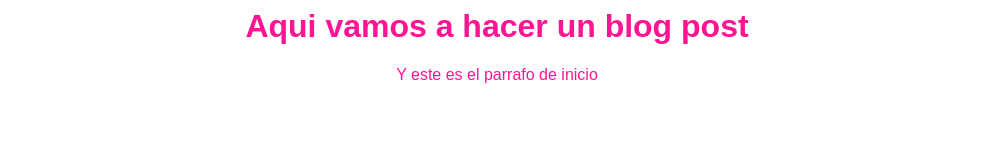
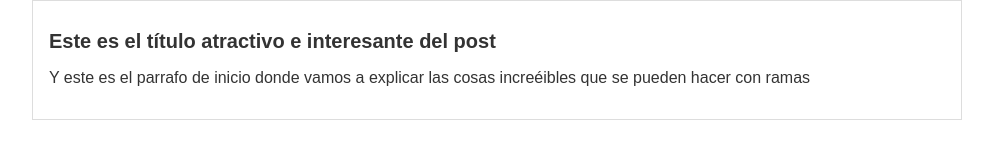
Before and after one commit to josrodram/hyperblog, a plain HTML site: page blogpost.html in a window 1280 px wide. Shown: the whole page, without its empty margins (143-1136 px from the left). Drawn offline with Linux system fonts and the light colour scheme.

Commit message:
commit al master del blogpost en su version mas reciente

```diff
--- a/blogpost.html
+++ b/blogpost.html
@@ -4,7 +4,11 @@
         <link rel="stylesheet" href="css/estilos.css" />
     </head>
     <body>
-        <h1>Aqui vamos a hacer un blog post</h1>
-        <p>Y este es el parrafo de inicio</p>
+        <div id="container">
+            <div id="post">
+                <h1>Este es el título atractivo e interesante del post</h1>
+                <p>Y este es el parrafo de inicio donde vamos a explicar las cosas increéibles que se pueden hacer con ramas</p>
+            </div>
+        </div>
     </body>
 </html>
--- a/css/estilos.css
+++ b/css/estilos.css
@@ -1,6 +1,22 @@
 body
 {
-    color: deeppink;
+    color: #333;
     text-align: center;
     font-family: "Arial";
+    font-size: 16px;
+    margin: 0;
+    padding: 0;
 }
+#container
+{
+    width: 70%;
+    padding: 1em;
+    text-align: left;
+    border: 1px solid #DDD;
+    margin: 0 auto;
+}
+
+#container h1
+{
+    font-size: 20px;
+}
```
